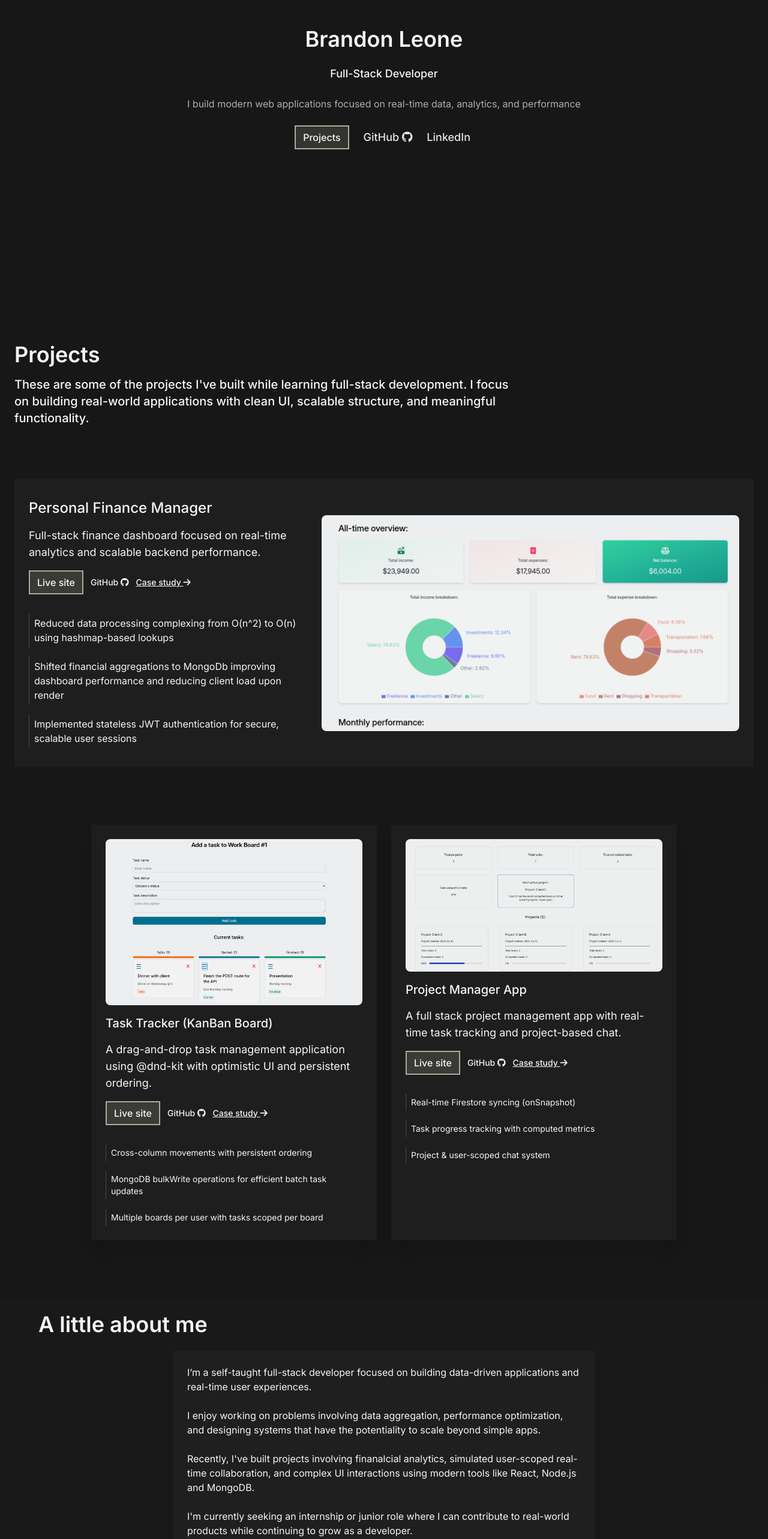
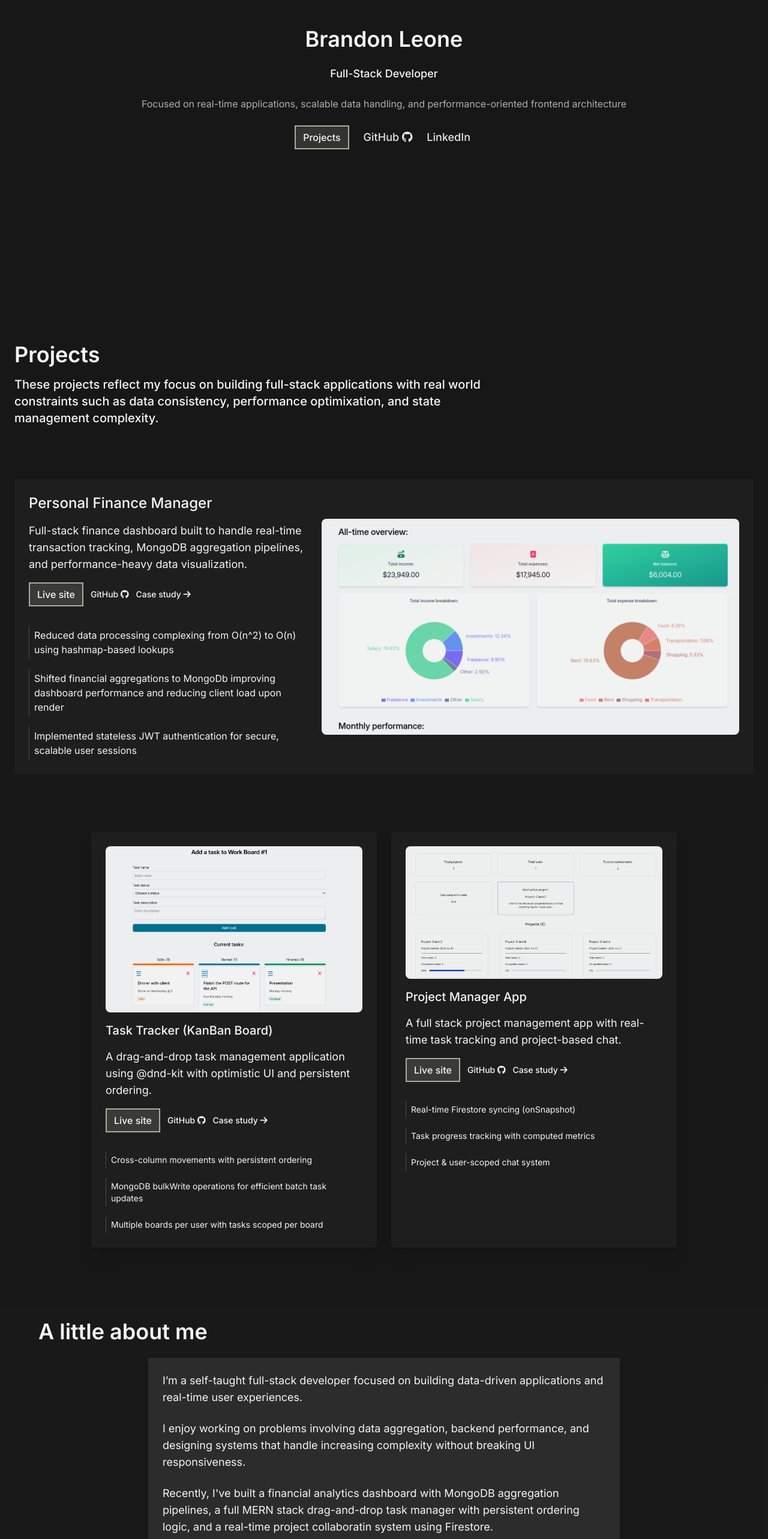
Before and after one commit to BrandonLeone1/my-portfolio, a React (Vite) app: page / in a window 1280 px wide. Shown: the part 234-2800 px from the top of the page at 60% size. Built offline with nearby package versions, Linux system fonts and the light colour scheme; some icons are missing.

Commit message:
Refined interactions as well as updated content to have stronger wording. Saving progress before updating case studies to all use consistent hierarchy styling.

```diff
--- a/src/components/AboutSection.jsx
+++ b/src/components/AboutSection.jsx
@@ -6,11 +6,11 @@ export default function AboutSection () {
         <div className="max-w-6xl mx-auto "  >
         <p className="text-4xl text-neutral-100 font-semibold">A little about me</p>
 
-        <div className="text-neutral-100 mt-6 flex mx-auto w-fit items-center justify-center flex-col gap-6 text-base bg-neutral-800/50 p-6 shadow-xl rounded">
+        <div className="text-neutral-100 mt-6 flex mx-auto md:text-lg w-fit  items-center justify-center flex-col gap-6 bg-neutral-700/50 p-6 shadow-xl rounded">
         <p className="max-w-[65ch]">I’m a self-taught full-stack developer focused on building data-driven applications and real-time user experiences.</p>
-        <p className="max-w-[65ch]">I enjoy working on problems involving data aggregation, performance optimization, and designing systems that have the potentiality to scale beyond simple apps.</p>
-        <p className="max-w-[65ch]">Recently, I've built projects involving finanalcial analytics, simulated user-scoped real-time collaboration, and complex UI interactions using modern tools like React, Node.js and MongoDB.</p>
-        <p className="max-w-[65ch]">I'm currently seeking an internship or junior role where I can contribute to real-world products while continuing to grow as a developer.</p>
+        <p className="max-w-[65ch]">I enjoy working on problems involving data aggregation, backend performance, and designing systems that handle increasing complexity without breaking UI responsiveness.</p>
+        <p className="max-w-[65ch]">Recently, I've built a financial analytics dashboard with MongoDB aggregation pipelines, a full MERN stack drag-and-drop task manager with persistent ordering logic, and a real-time project collaboratin system using Firestore.</p>
+        <p className="max-w-[65ch]">I'm currently seeking an internship or junior role where I can contribute to production-level systems and continue developing my experience with scalable applications.</p>
         </div>
         </div>
     </div>
--- a/src/components/HeroSection.jsx
+++ b/src/components/HeroSection.jsx
@@ -13,7 +13,7 @@ export default function HeroSection () {
             <div className="flex flex-col gap-6 text-center items-center max-w-5xl p-6 mx-auto">
                 <p className="text-4xl text-neutral-100 font-semibold">Brandon Leone</p>
                 <p className="text-neutral-100 font-medium text-lg">Full-Stack Developer</p>
-                <p className="text-neutral-300/80">I build modern web applications focused on real-time data, analytics, and performance</p>
+                <p className="text-neutral-300/80">Focused on real-time applications, scalable data handling, and performance-oriented frontend architecture</p>
 
                 <div className="flex gap-6 text-neutral-200 text-lg font-medium items-center justify-center">
                     <a
--- a/src/components/ProjectsSection.jsx
+++ b/src/components/ProjectsSection.jsx
@@ -13,19 +13,21 @@ export default function ProjectsSection () {
                 <div className="flex flex-col gap-4" >
                 <p className="text-neutral-100 text-4xl font-semibold">Projects</p>
 
-                <p className="text-neutral-100 font-medium text-xl max-w-[65ch]">These are some of the projects I've built while learning full-stack development. I focus on building real-world applications with clean UI, scalable structure, and meaningful functionality.</p>
+                <p className="text-neutral-100 font-medium text-xl max-w-[65ch]">These projects reflect my focus on building full-stack applications with real world constraints
+                    such as data consistency, performance optimixation, and state management complexity.
+                </p>
 
-                <div className="grid grid-cols-1 lg:grid-cols-[1fr_1.5fr] bg-neutral-800/50 lg:min-h-120 lg:place-items-center gap-6 p-6 rounded mt-18">
+                <div className="grid grid-cols-1 lg:grid-cols-[1fr_1.5fr] bg-neutral-800/50  lg:min-h-120 lg:place-items-center gap-6 p-6 rounded mt-18">
 
 
-                    <div className="flex flex-col gap-4 order-2 ">
+                    <div className="flex flex-col gap-4 order-2">
                         <p className="text-neutral-100 text-2xl font-medium">Personal Finance Manager</p>
-                        <p className="text-neutral-100 max-w-[65ch] text-lg">Full-stack finance dashboard focused on real-time analytics and scalable backend performance.</p>
+                        <p className="text-neutral-100 max-w-[65ch] text-lg">Full-stack finance dashboard built to handle real-time transaction tracking, MongoDB aggregation pipelines, and performance-heavy data visualization.</p>
 
                          <div className='gap-3 flex-wrap flex items-center font-medium text-sm '>
                                 <a href="https://financial-tracker-sage.vercel.app/" target='_blank' className="text-center text-base text-neutral-100 px-3 py-1.5 duration-200 border-2 border-olive-400 bg-olive-400/20 hover:bg-olive-400/40 hover:border-olive-300/90">Live site</a>
-                                <a href="https://github.com/BrandonLeone1/Financial-Tracker" target='_blank' className="text-center duration-150 text-neutral-100 hover:text-olive-400">GitHub <i className="fa-brands fa-github"></i></a>
-                                <Link to={'financial-tracker'} className="text-center underline duration-150 text-neutral-100 group hover:opacity-80">Case study <i className="fa-solid text-neutral-100 fa-arrow-right group-hover:translate-x-0.5 duration-150"></i></Link>
+                                <a href="https://github.com/BrandonLeone1/Financial-Tracker" target='_blank' className="text-center duration-150 text-neutral-100 hover:opacity-80">GitHub <i className="fa-brands fa-github"></i></a>
+                                <Link to={'financial-tracker'} className="text-center duration-150 text-neutral-100 group hover:opacity-80">Case study <i className="fa-solid text-neutral-100 fa-arrow-right group-hover:translate-x-0.5 duration-150"></i></Link>
                         </div>
 
                         <div className='text-neutral-100 space-y-4 mt-4 max-w-[65ch]'>
@@ -72,8 +74,8 @@ export default function ProjectsSection () {
 
                        <div className='flex gap-3 flex-wrap text-sm font-medium items-center'>
                         <a href="https://task-tracker-full-stack-psi.vercel.app/" target='_blank' className="text-center text-base text-neutral-100 px-3 py-1.5 duration-200 border-2 border-olive-400 bg-olive-400/20 hover:bg-olive-400/40 hover:border-olive-300/90">Live site</a>
-                        <a href="https://github.com/BrandonLeone1/Task-Tracker-Full-Stack" target='_blank' className="text-center  duration-150 text-neutral-100 hover:text-olive-400">GitHub <i className="fa-brands fa-github"></i></a>
-                        <Link to={'task-tracker'} className="text-center z-10 after:z-[-1] underline duration-150 text-neutral-100 hover:opacity-80 group">Case study <i className="fa-solid text-neutral-100 fa-arrow-right group-hover:translate-x-0.5 duration-150"></i></Link>
+                        <a href="https://github.com/BrandonLeone1/Task-Tracker-Full-Stack" target='_blank' className="text-center  duration-150 text-neutral-100 hover:opacity-80">GitHub <i className="fa-brands fa-github"></i></a>
+                        <Link to={'task-tracker'} className="text-center z-10 after:z-[-1] duration-150 text-neutral-100 hover:opacity-80 group">Case study <i className="fa-solid text-neutral-100 fa-arrow-right group-hover:translate-x-0.5 duration-150"></i></Link>
                     </div>
 
                     <div className='text-neutral-100 space-y-4 mt-4 max-w-[65ch] text-sm'>
@@ -102,8 +104,8 @@ export default function ProjectsSection () {
 
                 <div className='flex gap-3  flex-wrap text-sm font-medium items-center'>
                 <a href="https://project-management-app-nu-ashy.vercel.app/dashboard" target='_blank' className="text-center text-base text-neutral-100 px-3 py-1.5 duration-200 border-2 border-olive-400 bg-olive-400/20 hover:bg-olive-400/40 hover:border-olive-300/90">Live site</a>
-                <a href="https://github.com/BrandonLeone1/project-management-app" target='_blank' className="text-center  duration-150 text-neutral-100 hover:text-olive-400">GitHub <i className="fa-brands fa-github"></i></a>
-                <Link to={'project-manager'} className="text-center z-10 after:z-[-1] underline duration-150 text-neutral-100 hover:opacity-80 group">Case study <i className="fa-solid text-neutral-100 fa-arrow-right group-hover:translate-x-0.5 duration-150"></i></Link>
+                <a href="https://github.com/BrandonLeone1/project-management-app" target='_blank' className="text-center  duration-150 text-neutral-100 hover:opacity-80">GitHub <i className="fa-brands fa-github"></i></a>
+                <Link to={'project-manager'} className="text-center z-10 after:z-[-1] duration-150 text-neutral-100 hover:opacity-80 group">Case study <i className="fa-solid text-neutral-100 fa-arrow-right group-hover:translate-x-0.5 duration-150"></i></Link>
                 </div>
 
                 <div className='text-neutral-100 space-y-4 mt-4 max-w-[65ch] text-sm'>
--- a/src/components/ReturnNavbar.jsx
+++ b/src/components/ReturnNavbar.jsx
@@ -12,7 +12,7 @@ export default function ReturnNavbar () {
                         navigate("/#projects-section")
                         history.replaceState(null,null, ' ')
                     }
-                        } className="text-xl mb-12 text-neutral-400 hover:opacity-80 font-medium duration-150 underline cursor-pointer">Back to projects</p>
+                        } className="text-xl mb-12 text-neutral-400 hover:opacity-80 font-medium duration-150 cursor-pointer">Back to projects</p>
                 </nav>
             </header>
         </>
--- a/src/pages/FinancialTrackerWriteUp.jsx
+++ b/src/pages/FinancialTrackerWriteUp.jsx
@@ -39,11 +39,11 @@ const navigate = useNavigate();
             <div className="max-w-5xl p-6 mx-auto mt-12">
                 <ReturnNavBar />
                 <p className="text-neutral-100 text-3xl font-semibold mb-4">Financial Tracker - Case Study</p>
-                <p className='text-neutral-100 font-medium text-xl mb-3 max-w-[65ch] mt-2'>A full-stack finance dashboard focused on real-time analytics, performance, and scalable data handling.</p>
+                <p className='text-neutral-100 font-medium text-xl mb-3 max-w-[65ch] mt-2'>Full-stack finance dashboard built to handle real-time transaction tracking, MongoDB aggregation pipelines, and performance-heavy data visualization.</p>
 
                 <div className="flex gap-4 text-olive-400 mb-6 text-sm">
-                <a href="https://financial-tracker-sage.vercel.app/" target="_blank" className="underline hover:opacity-80 duration-150 group">Live site <i className="fa-solid fa-arrow-right duration-150 group-hover:translate-x-0.5"></i></a>
-                <a className="underline hover:opacity-80 duration-150 group" href="https://github.com/BrandonLeone1/Financial-Tracker" target="_blank" >GitHub <i className="fa-solid fa-arrow-right duration-150 group-hover:translate-x-0.5"></i></a>
+                <a href="https://financial-tracker-sage.vercel.app/" target="_blank" className="hover:opacity-80 duration-150 group">Live site <i className="fa-solid fa-arrow-right duration-150 group-hover:translate-x-0.5"></i></a>
+                <a className="hover:opacity-80 duration-150 group" href="https://github.com/BrandonLeone1/Financial-Tracker" target="_blank" >GitHub <i className="fa-solid fa-arrow-right duration-150 group-hover:translate-x-0.5"></i></a>
                 </div>
 
                 <div>
@@ -53,7 +53,7 @@ const navigate = useNavigate();
                 <p className="mt-6 text-neutral-100 max-w-[65ch] ">Finance Tracker is a full-stack web application designed to help users manage their income, expenses, and budgets through a centralized dashboard. It provides real-time insights into spending habits, category breakdowns, and budget usage</p>
 
                 <p className="text-xl font-medium mt-12 text-neutral-100">Why I Built This</p>
-                <p className="mt-6 text-neutral-100 max-w-[65ch]">I wanted to build a more advanced, real-world application that goes beyond basic CRUD functionality. My goal was to work with financial data, build a custom backend, and handle more complex logic like aggregation, analytics, and performance optimizations.</p>
+                <p className="mt-6 text-neutral-100 max-w-[65ch]">I wanted to move beyond CRUD-based projects and build a system that required data aggregation, derived state, and performance-aware backend design.</p>
 
                 <p className="text-xl font-medium mt-12 text-neutral-100">Key Features</p>
                 <div className="mt-6 text-neutral-100  flex flex-col gap-4">
@@ -85,12 +85,12 @@ const navigate = useNavigate();
                 <p><span className="font-medium text-neutral-100">Solution:</span> Replaced nested for loops with a map based lookup structure, reducing complexity from O(n^2) to O(n)</p>
 
                 <p><span className="font-medium text-neutral-100">Challenge:</span> Handling edge cases such as division by zero or missing data</p>
-                <p><span className="font-medium text-neutral-100">Solution:</span> Added safeguards for calcualations and default values to prevent NaN errors and UI crashes</p>
+                <p><span className="font-medium text-neutral-100">Solution:</span> Added safeguards for calculations and default values to prevent NaN errors and UI crashes</p>
                 </div>
 
                 <p className="text-xl font-medium mt-12 text-neutral-100">What I Learned</p>
                <div className="mt-6 text-neutral-100  flex flex-col gap-4">
-                        <p>1. How to design and structure a full backend API</p>
+                        <p>1. How to design and structure a custom REST API</p>
                         <p>2. Working with MongoDB aggregation for real-world data problems</p>
                         <p>3. Performance optimization in frontend data handling</p>
                         <p>4. Managing complex UI state across dashboard and visualizations</p>
--- a/src/pages/HomePage.jsx
+++ b/src/pages/HomePage.jsx
@@ -4,8 +4,6 @@ import HeroSection from '../components/HeroSection'
 import Navbar from '../components/NavBar'
 import ProjectsSection from '../components/ProjectsSection'
 import SkillsSection from '../components/SkillsSection'
-import { useLocation } from "react-router-dom";
-import { useEffect } from "react";
 
 
 export default function HomePage () {
--- a/src/pages/ProjectManagerWriteUp.jsx
+++ b/src/pages/ProjectManagerWriteUp.jsx
@@ -37,8 +37,8 @@ export default function ProjectManagerWriteUp () {
                 <p className="text-neutral-100 font-medium mb-3 text-xl max-w-[65ch] mt-2">A real-time project management tool with task tracking and team communication, built to simulate a lightweight SaaS workflow.</p>
 
                 <div className="flex gap-4 text-olive-400 mb-6 text-sm">
-                <a href="https://project-management-app-nu-ashy.vercel.app/dashboard/" target="_blank" className="underline hover:opacity-80 duration-150 group">Live site <i className="fa-solid fa-arrow-right duration-150 group-hover:translate-x-0.5"></i></a>
-                <a className="underline hover:opacity-80 duration-150 group" href="https://github.com/BrandonLeone1/project-management-app" target="_blank" >GitHub <i className="fa-solid fa-arrow-right duration-150 group-hover:translate-x-0.5"></i></a>
+                <a href="https://project-management-app-nu-ashy.vercel.app/dashboard/" target="_blank" className="hover:opacity-80 duration-150 group">Live site <i className="fa-solid fa-arrow-right duration-150 group-hover:translate-x-0.5"></i></a>
+                <a className="hover:opacity-80 duration-150 group" href="https://github.com/BrandonLeone1/project-management-app" target="_blank" >GitHub <i className="fa-solid fa-arrow-right duration-150 group-hover:translate-x-0.5"></i></a>
                 </div>
 
                 <video src="pManagerFinal.mp4" className="rounded" muted playsInline controls loop ref={videoRef}/>
@@ -46,7 +46,7 @@ export default function ProjectManagerWriteUp () {
                 <p className="mt-6 text-neutral-100 max-w-[65ch]">A full-stack project management application that allows users to create projects, manage tasks, track progress, and communicate through a built-in chat system.</p>
 
                 <p className="text-xl font-medium mt-12 text-neutral-100 ">Why I Built This</p>
-                <p className="mt-6 text-neutral-100 max-w-[65ch]">I wanted to simulate a real-world producitivty tool and learn how to manage complex state across multiple features, while also working with real-time data synchronization.</p>
+                <p className="mt-6 text-neutral-100 max-w-[65ch]">I wanted to simulate a real-world productivity tool and learn how to manage complex state across multiple features, while also working with real-time data synchronization.</p>
 
                 <p className="text-xl font-medium mt-12 text-neutral-100">Key Features</p>
                 <div className="mt-6 text-neutral-100  flex flex-col gap-4">
```
Also changed, not shown: src/pages/TaskTrackerWriteUp.jsx (+8 -8 lines).
